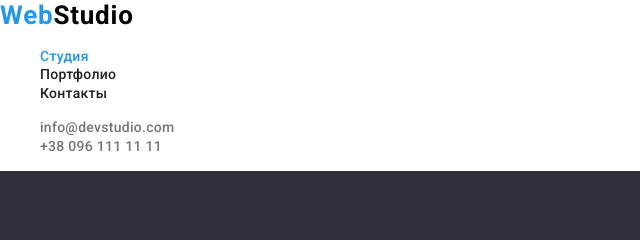
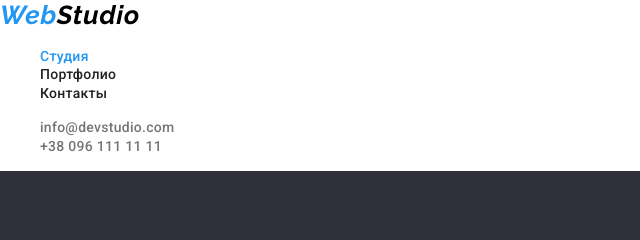
Before and after one commit to MarinaSt12/goit-markup-hw-02, a plain HTML site: page index.html in a window 1280 px wide. Shown: the top 240 px of the page, 0-640 px from the left. Drawn offline with nearby package versions, Linux system fonts and the light colour scheme; files whose address does not match are found by name.

Commit message:
Переделан стиль шрифта для лого

```diff
--- a/css/styles.css
+++ b/css/styles.css
@@ -34,6 +34,7 @@ body {
 /* ============ COMPONENTS ============ */
 .section-title {
   font-weight: 700;
+  /* font-style: normal; */
   font-size: 36px;
   line-height: 1.17;
   text-align: center;
@@ -42,7 +43,7 @@ body {
 }
 
 .logo {
-  font-style: var(--secondary-font);
+  font-family: var(--secondary-font);
   font-weight: 700;
   font-size: 26px;
   line-height: 1.19em;
```
